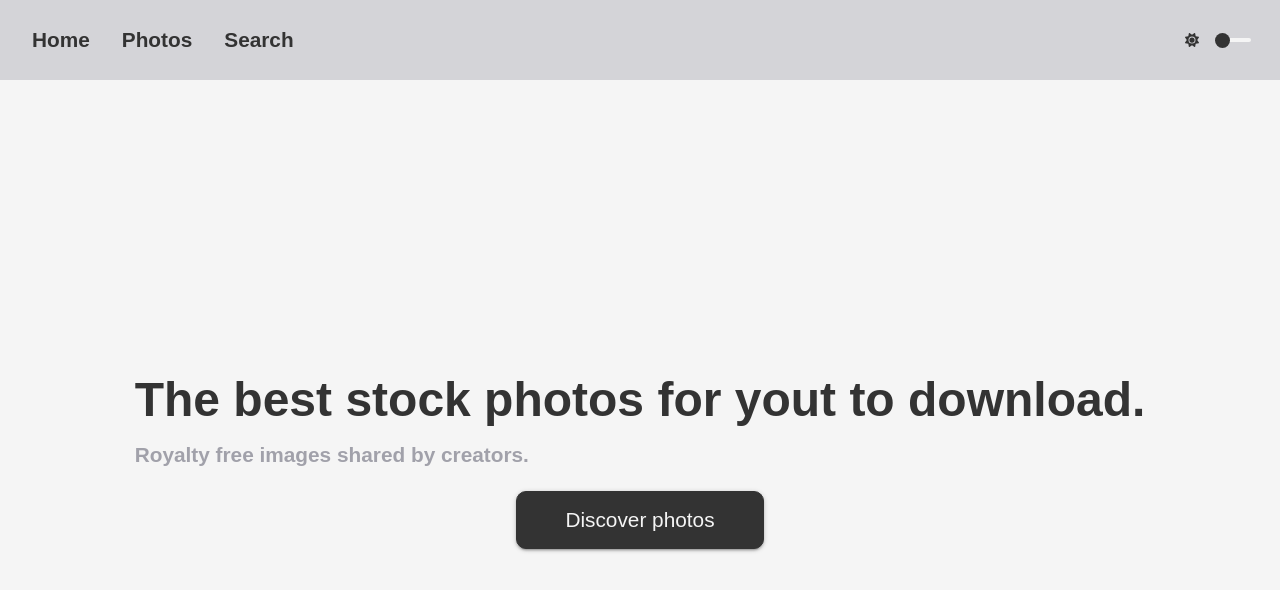
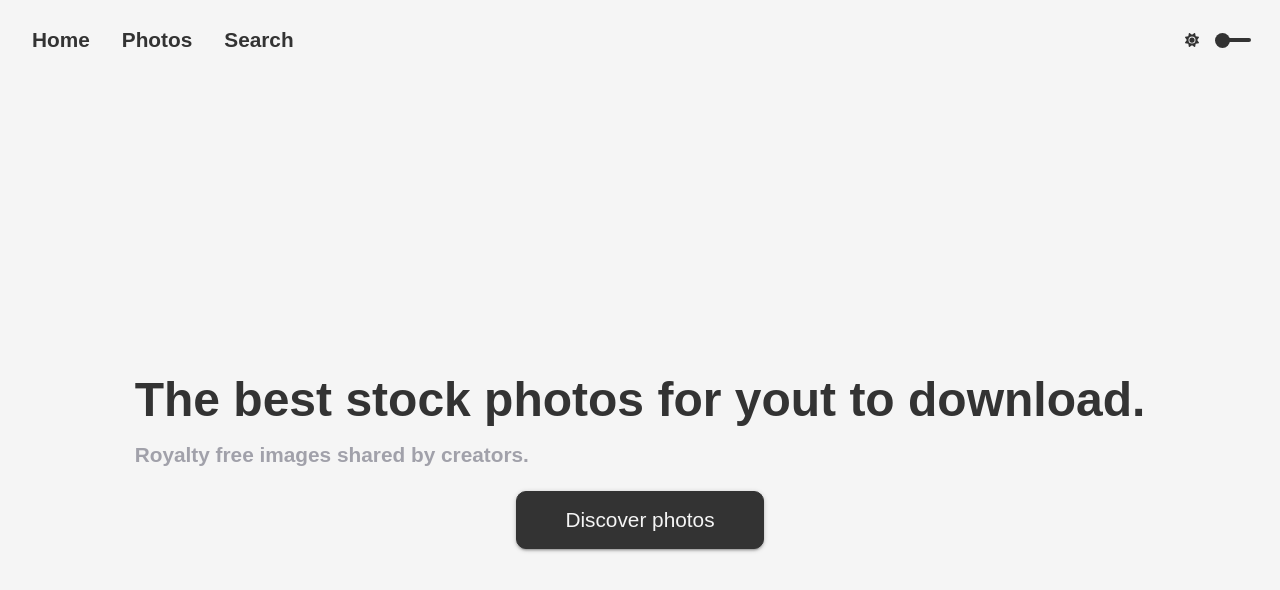
Before and after one commit to brunovdsa/photoApp, a Next.js app: page / in a window 1280 px wide. Shown: the top 590 px of the page. Built offline with nearby package versions, Linux system fonts and the light colour scheme.

Commit message:
css improved for header component

```diff
--- a/components/Dropdown/styles.js
+++ b/components/Dropdown/styles.js
@@ -26,8 +26,8 @@ export const DropDownHeader = styled.div`
   align-items: center;
   margin-bottom: 0.5rem;
   padding: 0.5rem;
-  box-shadow: 0px 2px 2px 0px hsla(0, 0%, 0%, 0.14),
-    0px 3px 1px -2px hsla(0, 0%, 0%, 0.12), 0px 1px 5px 0px hsla(0, 0%, 0%, 0.2);
+  box-shadow: 0px 2px 2px 0px hsl(0deg 0% 0% / 7%),
+    0px 3px 1px 3px hsl(0deg 0% 0% / 4%), 0px 1px 5px 0px hsl(0deg 0% 0% / 8%);
   font-weight: ${(props) => props.theme.font_weight.bold};
   font-size: ${(props) => props.theme.font_size.sm};
 
--- a/components/Header/index.js
+++ b/components/Header/index.js
@@ -37,8 +37,8 @@ export function Header(props) {
             height={4}
             width={30}
             handleDiameter={15}
-            offColor={colors.text_overlay}
-            onColor={colors.text_overlay}
+            offColor={colors.text}
+            onColor={colors.text}
             offHandleColor={colors.text}
           />
         </ThemeSwitcherContainer>
--- a/components/Header/styles.js
+++ b/components/Header/styles.js
@@ -1,7 +1,7 @@
 import styled from 'styled-components';
 
 export const Container = styled.div`
-  background-color: ${(props) => props.theme.colors.background_800};
+  background-color: ${(props) => props.theme.colors.background};
   color: ${(props) => props.theme.colors.text};
   height: 5rem;
   display: flex;
```
